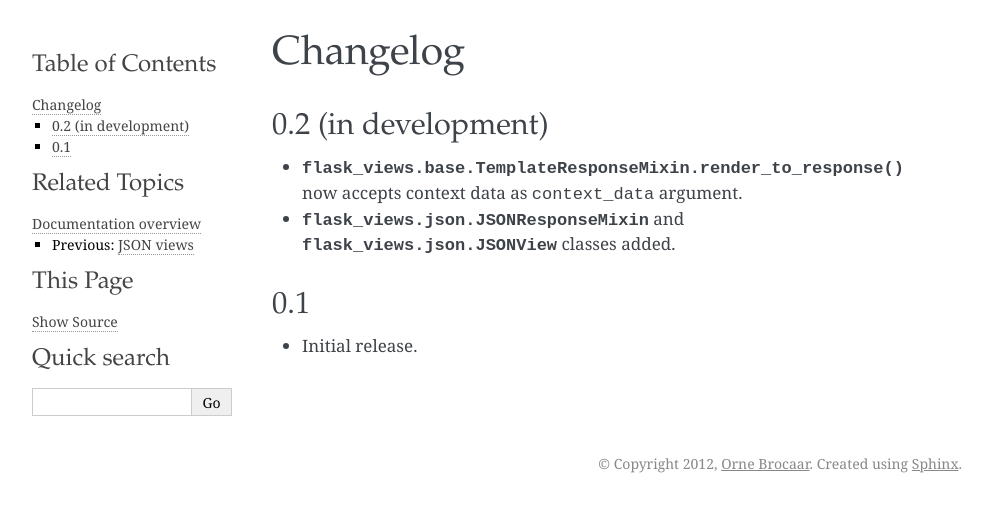
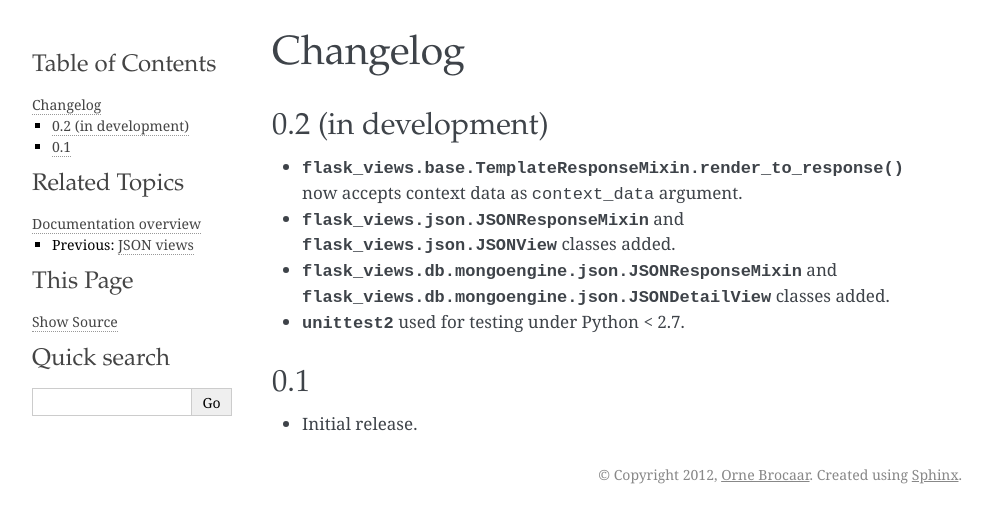
Before and after one commit to brocaar/flask-views, a Sphinx documentation site: the page built from docs/changes.rst, in a window 1280 px wide. Shown: the top 523 px of the page, without its empty margins (148-1140 px from the left). Built offline with Sphinx 7.4.7, drawn with Linux system fonts in a browser that asks for light colours.

Commit message:
changes.rst updated.

```diff
--- a/docs/changes.rst
+++ b/docs/changes.rst
@@ -8,6 +8,9 @@ Changelog
   accepts context data as ``context_data`` argument.
 * :py:class:`flask_views.json.JSONResponseMixin` and
   :py:class:`flask_views.json.JSONView` classes added.
+* :py:class:`flask_views.db.mongoengine.json.JSONResponseMixin` and
+  :py:class:`flask_views.db.mongoengine.json.JSONDetailView` classes added.
+* :py:mod:`!unittest2` used for testing under Python < 2.7.
 
 
 0.1
```
